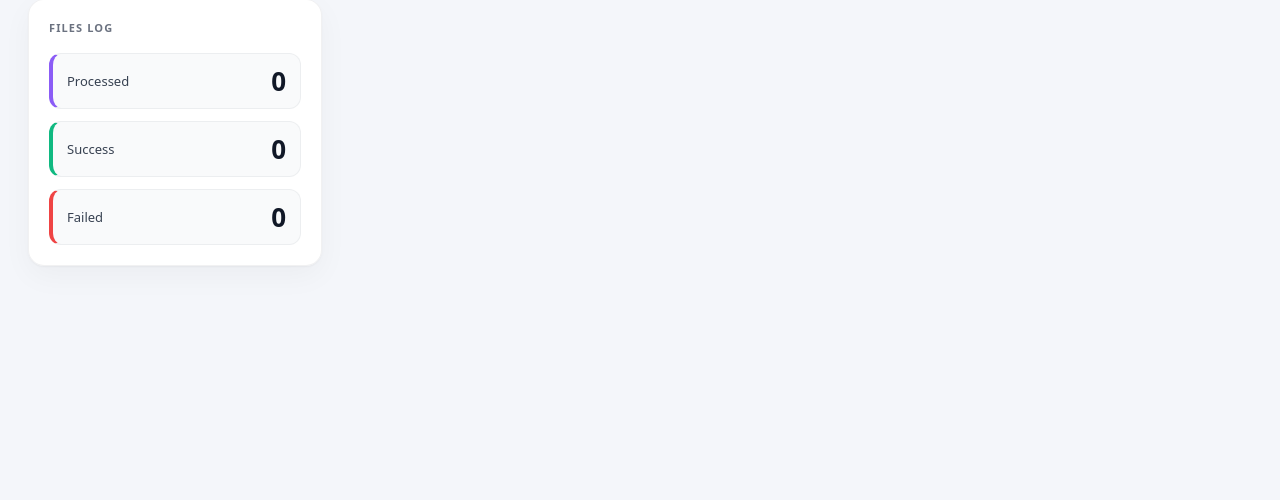
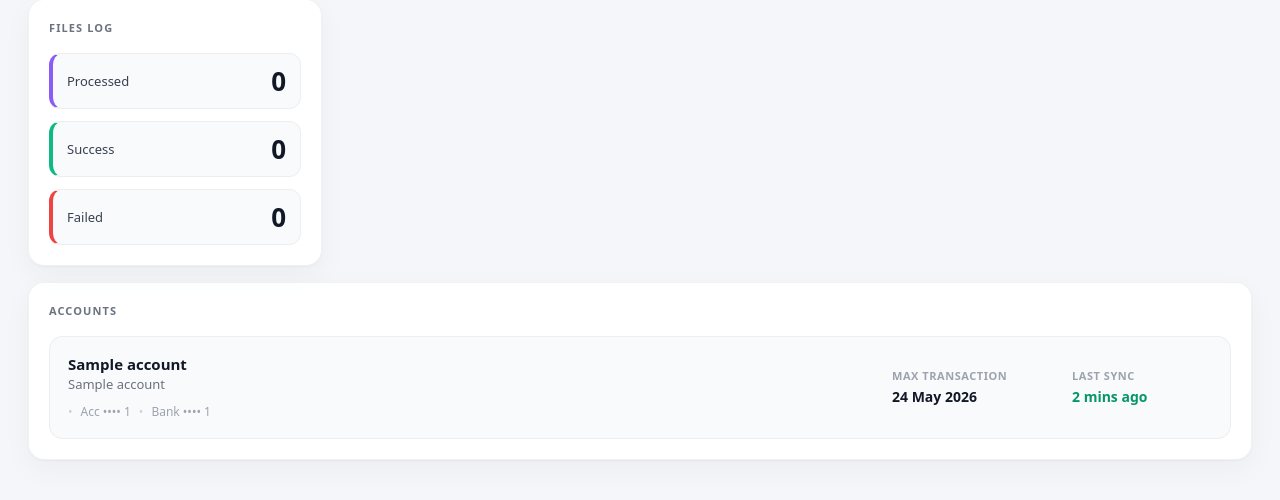
Before and after one commit to shrestha-bishal/sure-sync, a Python web app: template web/templates/index.html in a window 1280 px wide. Shown: the part 99-599 px from the top of the page. Run offline with Jinja, Linux system fonts and the light colour scheme; the template is opened without the code that fills it: most values are stand-ins (such as "Sample title", 1, 10 or a date in 2020).

Commit message:
added initial account list in the dashboard

```diff
--- a/web/static/style.css
+++ b/web/static/style.css
@@ -423,3 +423,77 @@ body {
     align-items: center;
     gap: 8px;
 }
+
+.accounts-dashboard-card {
+    grid-column: span 4;
+}
+
+.dashboard-accounts-list {
+    display: flex;
+    flex-direction: column;
+    gap: 14px;
+}
+
+.dashboard-account-row {
+    display: flex;
+    align-items: center;
+    justify-content: space-between;
+
+    padding: 18px;
+
+    border-radius: 14px;
+
+    background: #f9fafb;
+    border: 1px solid rgba(17, 24, 39, 0.05);
+
+    transition: all 0.2s ease;
+}
+
+.dashboard-account-row:hover {
+    background: white;
+
+    box-shadow:
+        0 1px 2px rgba(0,0,0,0.03),
+        0 10px 24px rgba(0,0,0,0.05);
+}
+
+.dashboard-account-info {
+    display: flex;
+    flex-direction: column;
+    gap: 4px;
+}
+
+.dashboard-account-stats {
+    display: flex;
+    align-items: center;
+    gap: 40px;
+}
+
+.dashboard-stat {
+    display: flex;
+    flex-direction: column;
+    gap: 4px;
+    min-width: 140px;
+}
+
+.dashboard-stat-label {
+    font-size: 11px;
+    font-weight: 600;
+    letter-spacing: 0.05em;
+    text-transform: uppercase;
+    color: #9ca3af;
+}
+
+.dashboard-stat-value {
+    font-size: 14px;
+    font-weight: 600;
+    color: #111827;
+}
+
+.dashboard-stat-value.success {
+    color: #059669;
+}
+
+.dashboard-stat-value.failed {
+    color: #dc2626;
+}
--- a/web/templates/index.html
+++ b/web/templates/index.html
@@ -43,6 +43,81 @@
                     </div>
                 </div>
             </div>
+
+            <div class="card accounts-dashboard-card">
+                <div class="label">
+                    Accounts
+                </div>
+
+                <div class="dashboard-accounts-list">
+                    {% for account in filtered_accounts %}
+                        <div class="dashboard-account-row">
+                            <div class="dashboard-account-info">
+                                <div class="account-main">
+                                    {{ account.account_name }}
+                                </div>
+
+                                <div class="account-sub">
+                                    {{ account.bank_name }}
+                                </div>
+
+                                <div class="account-meta">
+                                    <span
+                                        class="meta-pill sure-account-name"
+                                        data-sure-account-id="{{ account.sure_account_id }}"
+                                    >
+                                    </span>
+
+                                    <span class="meta-separator">•</span>
+
+                                    <span>
+                                        Acc •••• {{ account.account_id[-4:] if account.account_id else '----' }}
+                                    </span>
+
+                                    {% if account.bank_id %}
+                                        <span class="meta-separator">•</span>
+
+                                        <span>
+                                            Bank •••• {{ account.bank_id[-4:] }}
+                                        </span>
+                                    {% endif %}
+                                </div>
+                            </div>
+
+                            <div class="dashboard-account-stats">
+                                <div class="dashboard-stat">
+                                    <div class="dashboard-stat-label">
+                                        Max Transaction
+                                    </div>
+
+                                    <div class="dashboard-stat-value">
+                                        24 May 2026
+                                    </div>
+                                </div>
+
+                                <div class="dashboard-stat">
+                                    <div class="dashboard-stat-label">
+                                        Last Sync
+                                    </div>
+
+                                    <div class="dashboard-stat-value success">
+                                        2 mins ago
+                                    </div>
+
+                                    <!-- <div class="dashboard-stat-value failed">
+                                        Failed
+                                    </div> -->
+                                </div>
+                            </div>
+                        </div>
+                    {% endfor %}
+                </div>
+            </div>
         </div>
     </body>
 </html>
+
+<script>
+    const allSureAccounts = {{ sure_accounts | tojson }};
+    const mappedSureAccountIds = {{ accounts | map(attribute='sure_account_id') | list | tojson }};
+</script>
```
Also changed, not shown: web/app.py (+7 -1 lines).
